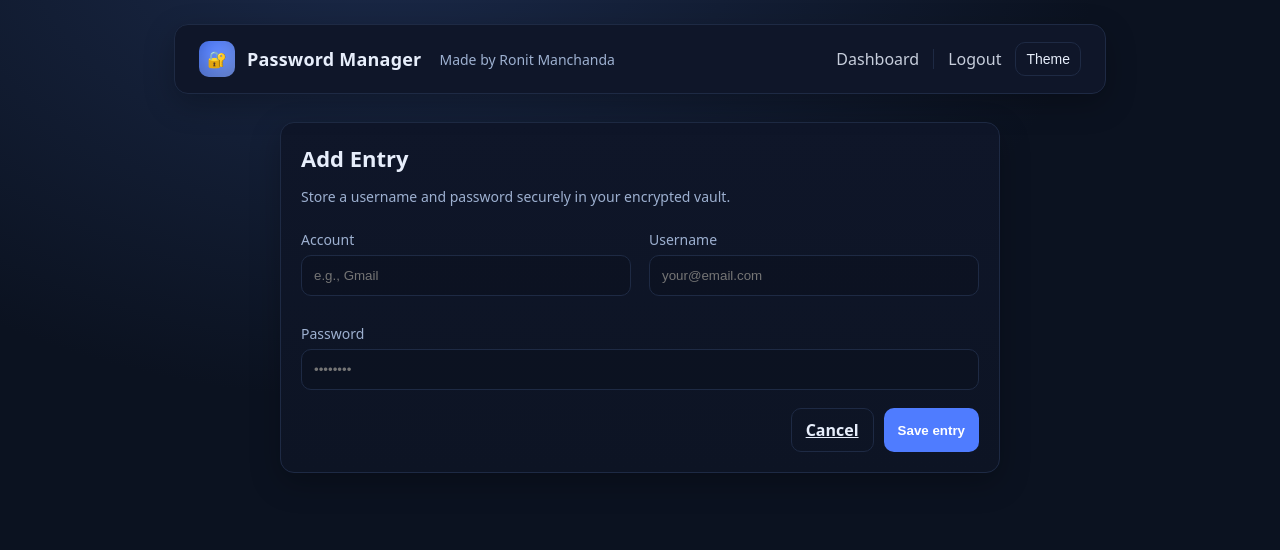
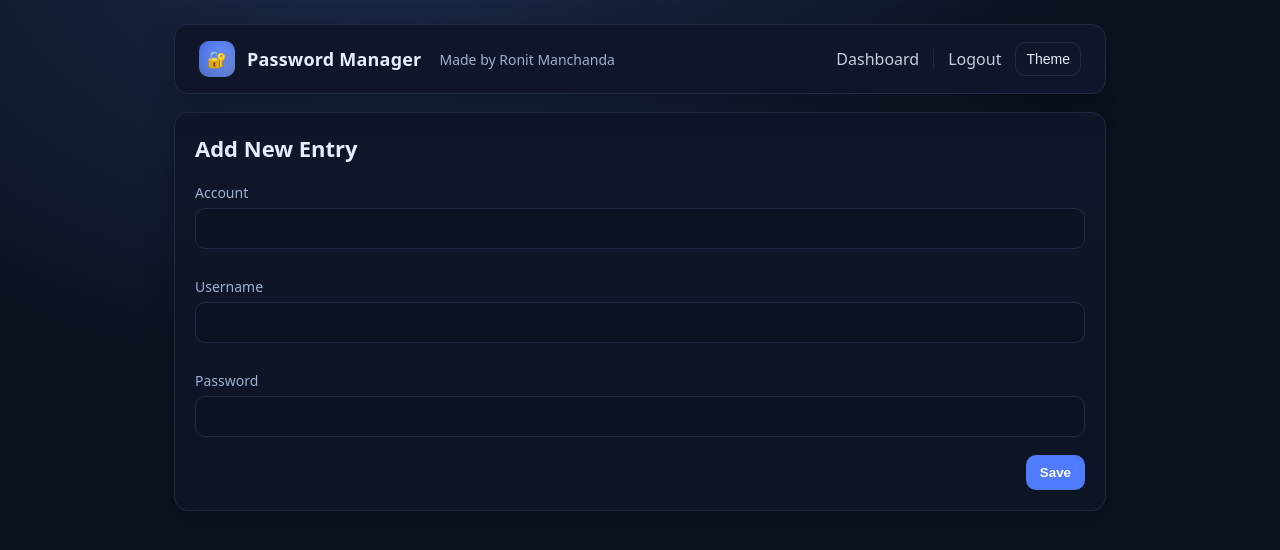
Before and after one commit to RonitManchanda/password-manager-web, a Flask app: page /add in a window 1280 px wide. Shown: the top 550 px of the page. Run offline with Flask 3, Linux system fonts and the light colour scheme; the visitor is signed in with stand-in values (Sample User, id 1); tables that the repository leaves empty hold one stand-in row (values such as "Sample post"); some libraries are stand-ins or nearby versions.

Commit message:
Updated pages

```diff
--- a/templates/add_entry.html
+++ b/templates/add_entry.html
@@ -1,25 +1,23 @@
 {% extends "base.html" %}
 {% block content %}
-<div class="card" style="max-width:720px; margin:28px auto;">
-  <h2>Add Entry</h2>
-  <p class="subtle">Store a username and password securely in your encrypted vault.</p>
-  <form method="post" class="grid two">
-    {{ form.hidden_tag() }}
+<div class="card">
+  <h2>Add New Entry</h2>
+  <form method="post" class="grid">
+    <input type="hidden" name="csrf_token" value="{{ csrf_token() }}">
     <div>
       <label>Account</label>
-      {{ form.account(class_="input", placeholder="e.g., Gmail") }}
+      <input class="input" name="account" required />
     </div>
     <div>
       <label>Username</label>
-      {{ form.username(class_="input", placeholder="your@email.com") }}
+      <input class="input" name="username" required />
     </div>
-    <div style="grid-column: 1 / -1;">
+    <div>
       <label>Password</label>
-      {{ form.password(class_="input", placeholder="••••••••") }}
+      <input class="input" name="password" type="password" required />
     </div>
-    <div style="grid-column: 1 / -1; display:flex; gap:10px; justify-content:flex-end;">
-      <a class="btn secondary" href="{{ url_for('dashboard') }}">Cancel</a>
-      {{ form.submit(class_="btn", value="Save entry") }}
+    <div style="display:flex; gap:8px; justify-content:flex-end;">
+      <button class="btn" type="submit">Save</button>
     </div>
   </form>
 </div>
--- a/templates/dashboard.html
+++ b/templates/dashboard.html
@@ -6,6 +6,7 @@
     {% if not has_master %}
       <p class="subtle">Unlock your vault with your master password. It never leaves your browser.</p>
       <form method="post" class="grid">
+        <input type="hidden" name="csrf_token" value="{{ csrf_token() }}">
         <div>
           <label>Master password</label>
           <input class="input" name="master_password" type="password" required placeholder="••••••••" />
@@ -49,7 +50,6 @@
             <div class="row-actions">
               <a class="btn sm" href="{{ url_for('reveal', entry_id=e.id) }}">Reveal</a>
               <form method="post" action="{{ url_for('delete', entry_id=e.id) }}">
-                <!-- Add CSRF token for security -->
                 <input type="hidden" name="csrf_token" value="{{ csrf_token() }}">
                 <button class="btn sm secondary" type="submit" onclick="return confirm('Delete this entry?')">
                   Delete
```
Also changed, not shown: templates/login.html (+7 -11 lines).
